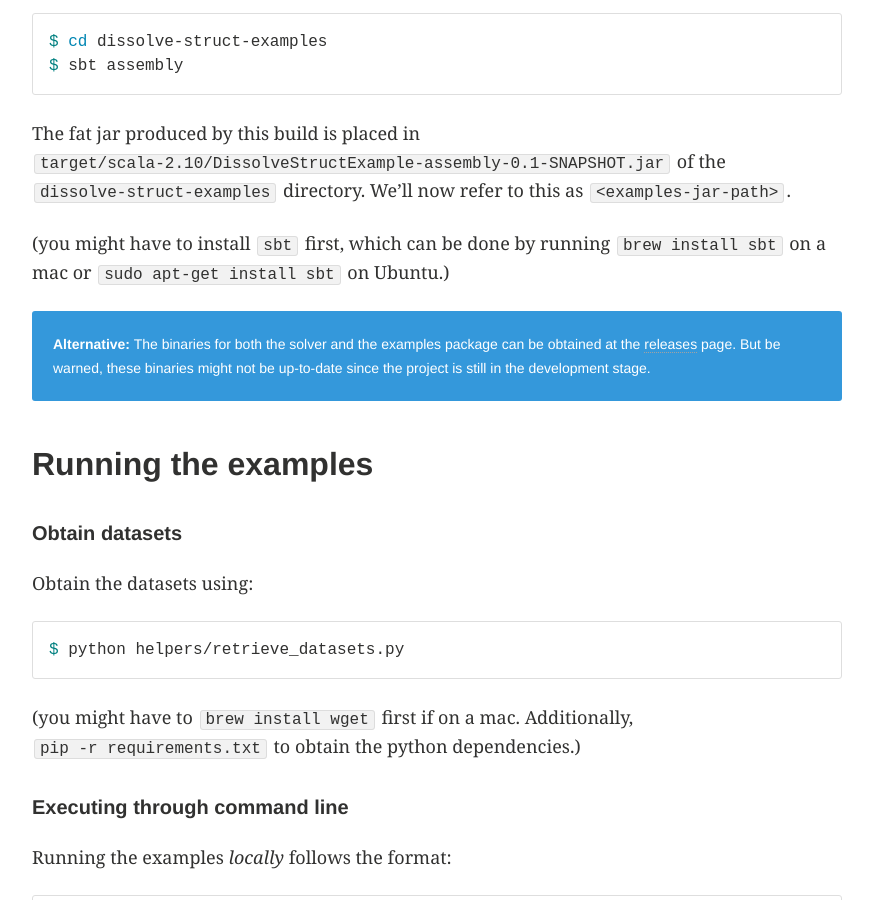
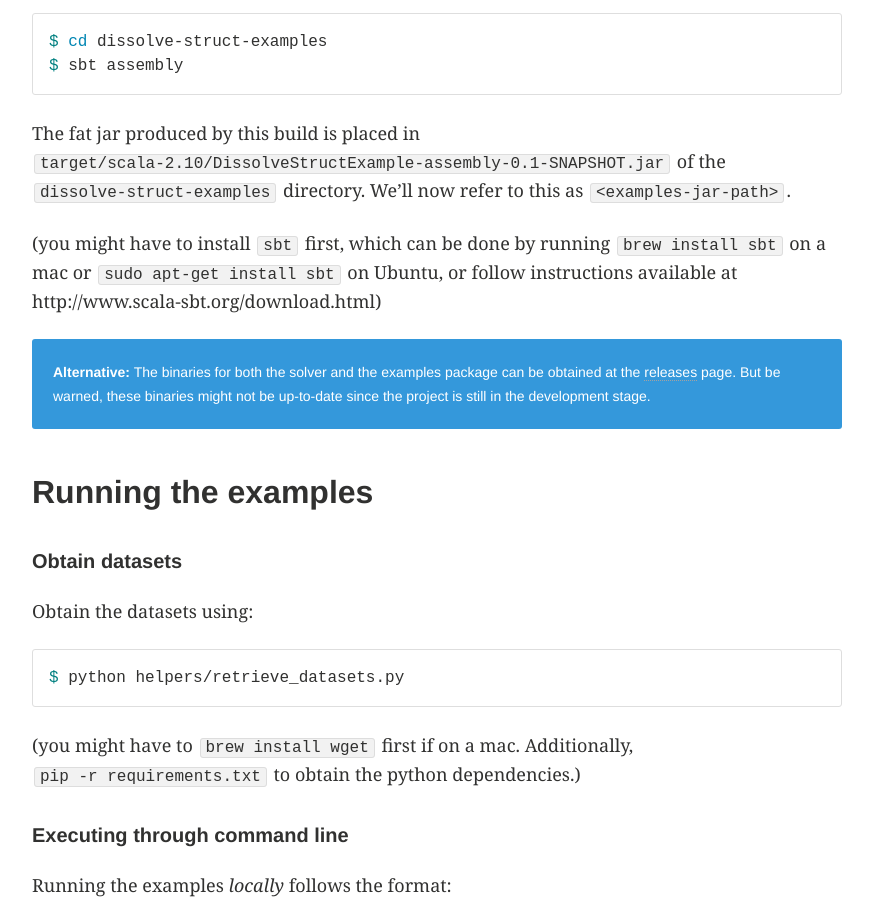
Before and after one commit to dalab/dissolve-struct, a Jekyll site: the page built from getting-started/index.md, in a window 1280 px wide and 900 px high, scrolled down 1229 px. Shown: the whole window, without its empty margins (64-937 px from the left). Built offline with Jekyll 4.4.1, drawn with Linux system fonts in a browser that asks for light colours; formulas are drawn with MathJax 3.

Commit message:
Update index.md

```diff
--- a/getting-started/index.md
+++ b/getting-started/index.md
@@ -42,7 +42,7 @@
 `dissolve-struct-examples` directory.
 We'll now refer to this as `<examples-jar-path>`.
 
-(you might have to install `sbt` first, which can be done by running `brew install sbt` on a mac or `sudo apt-get install sbt` on Ubuntu.)
+(you might have to install `sbt` first, which can be done by running `brew install sbt` on a mac or `sudo apt-get install sbt` on Ubuntu, or follow instructions available at http://www.scala-sbt.org/download.html)
 
 **Alternative:** The binaries for both the solver and the examples package can be obtained at the [releases](https://github.com/dalab/dissolve-struct/releases) page.
 But be warned, these binaries might not be up-to-date since the project is still in the development stage.
```
